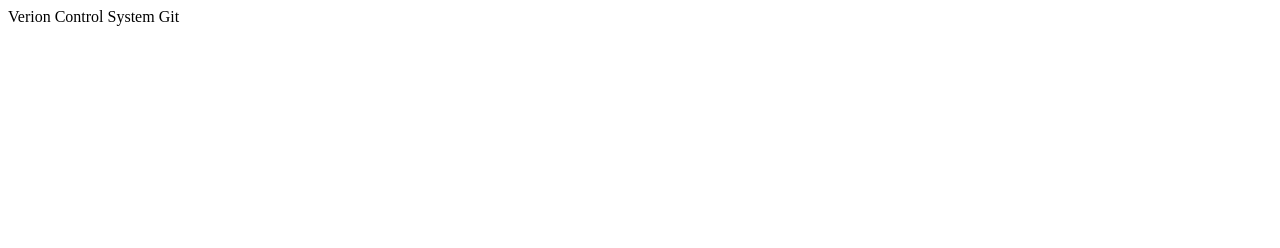
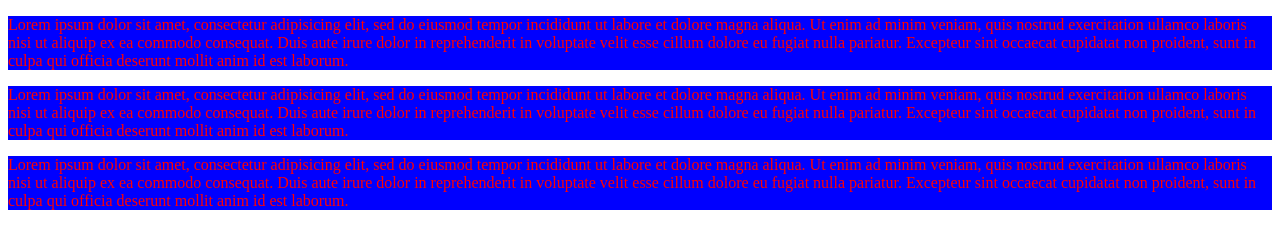
Before and after one commit to Thetphyowin/ThetPhyoAserWin, a plain HTML site: page index.html in a window 1280 px wide. Drawn offline with Linux system fonts and the light colour scheme.

Commit message:
change files

```diff
--- a/index.html
+++ b/index.html
@@ -1,3 +1,26 @@
-Verion Control System
-
-Git
+<!DOCTYPE html>
+<html>
+	<head>
+		<title>Chelsea FC</title>
+	</head>
+	<body>
+		<p style="color:red; background-color:blue;">Lorem ipsum dolor sit amet, consectetur adipisicing elit, sed do eiusmod
+		tempor incididunt ut labore et dolore magna aliqua. Ut enim ad minim veniam,
+		quis nostrud exercitation ullamco laboris nisi ut aliquip ex ea commodo
+		consequat. Duis aute irure dolor in reprehenderit in voluptate velit esse
+		cillum dolore eu fugiat nulla pariatur. Excepteur sint occaecat cupidatat non
+		proident, sunt in culpa qui officia deserunt mollit anim id est laborum.	</p>
+				<p style="color:red; background-color:blue;">Lorem ipsum dolor sit amet, consectetur adipisicing elit, sed do eiusmod
+		tempor incididunt ut labore et dolore magna aliqua. Ut enim ad minim veniam,
+		quis nostrud exercitation ullamco laboris nisi ut aliquip ex ea commodo
+		consequat. Duis aute irure dolor in reprehenderit in voluptate velit esse
+		cillum dolore eu fugiat nulla pariatur. Excepteur sint occaecat cupidatat non
+		proident, sunt in culpa qui officia deserunt mollit anim id est laborum.	</p>
+				<p style="color:red; background-color:blue;">Lorem ipsum dolor sit amet, consectetur adipisicing elit, sed do eiusmod
+		tempor incididunt ut labore et dolore magna aliqua. Ut enim ad minim veniam,
+		quis nostrud exercitation ullamco laboris nisi ut aliquip ex ea commodo
+		consequat. Duis aute irure dolor in reprehenderit in voluptate velit esse
+		cillum dolore eu fugiat nulla pariatur. Excepteur sint occaecat cupidatat non
+		proident, sunt in culpa qui officia deserunt mollit anim id est laborum.	</p
+	</body>
+</html>
```
